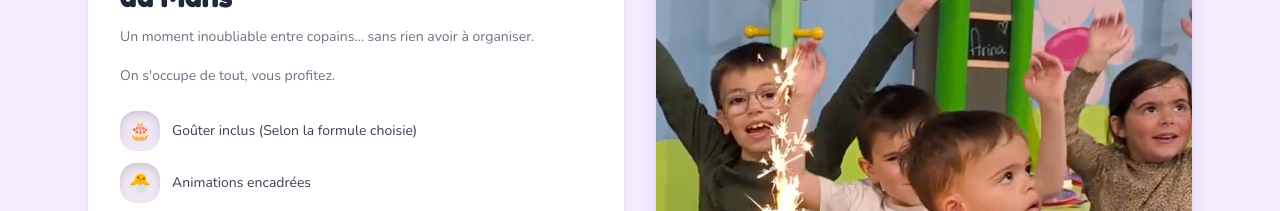
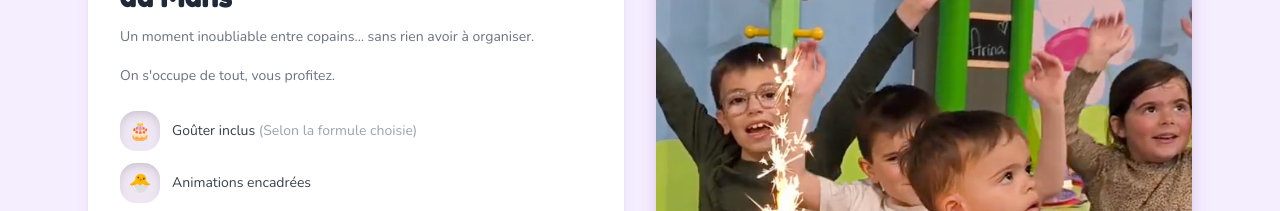
Before and after one commit to BananaGrowthAgency/parque-infantil, a Next.js app: page /escape-game in a window 1280 px wide. Shown: the part 1580-1791 px from the top of the page. Built offline with nearby package versions, Linux system fonts and the light colour scheme.

Commit message:
fix: Goûter inclus inline with gray (Selon la formule choisie)
Co-Authored-By: Claude Sonnet 4.6 <noreply@anthropic.com>

```diff
--- a/components/Cumple.tsx
+++ b/components/Cumple.tsx
@@ -73,7 +73,7 @@ export default function Cumple({ nextBg = "#FFF9E0", tone = "green", reverse = f
 
               <ul className="space-y-3 mb-4">
                 {[
-                  { icon: "🎂", text: "Goûter inclus (Selon la formule choisie)" },
+                  { icon: "🎂", text: "Goûter inclus" },
                   { icon: "🐣", text: "Animations encadrées" },
                   { icon: "🎁", text: "Surprises & cadeaux" },
                   { icon: "🎈", text: "Accès illimité au parc" },
@@ -86,7 +86,12 @@ export default function Cumple({ nextBg = "#FFF9E0", tone = "green", reverse = f
                       >
                         {item.icon}
                       </span>
-                      <span className="font-nunito text-sm text-gray-700">{item.text}</span>
+                      <span className="font-nunito text-sm text-gray-700">
+                        {item.text}
+                        {item.icon === "🎂" && (
+                          <span className="text-gray-400"> (Selon la formule choisie)</span>
+                        )}
+                      </span>
                     </li>
                   </FadeInUp>
                 ))}
```
